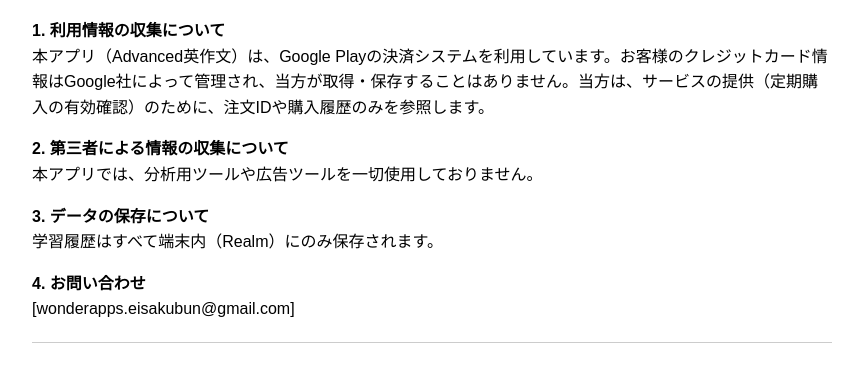
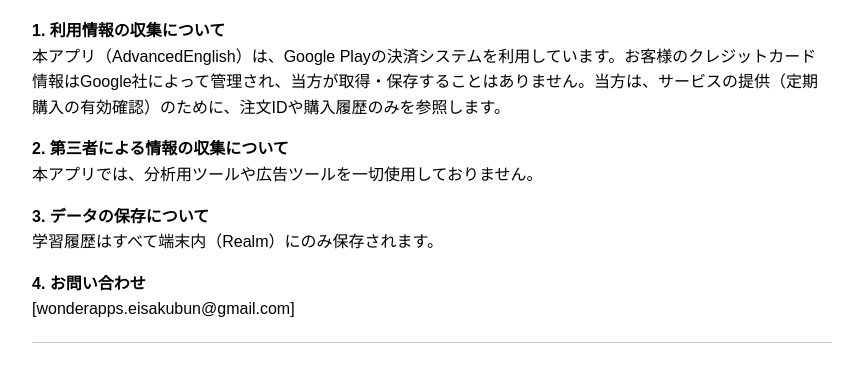
Before and after one commit to wondersequence/Advanced-policy2, a plain HTML site: page index.html in a window 1280 px wide. Shown: the part 96-478 px from the top of the page, without its empty margins (208-1071 px from the left). Drawn offline with Linux system fonts and the light colour scheme.

Commit message:
Fix app name in privacy policy section

```diff
--- a/index.html
+++ b/index.html
@@ -12,7 +12,7 @@
 </head>
 <body>
     <h1>プライバシーポリシー</h1>
-    <p><strong>1. 利用情報の収集について</strong><br>本アプリ（Advanced英作文）は、Google Playの決済システムを利用しています。お客様のクレジットカード情報はGoogle社によって管理され、当方が取得・保存することはありません。当方は、サービスの提供（定期購入の有効確認）のために、注文IDや購入履歴のみを参照します。</p>
+    <p><strong>1. 利用情報の収集について</strong><br>本アプリ（AdvancedEnglish）は、Google Playの決済システムを利用しています。お客様のクレジットカード情報はGoogle社によって管理され、当方が取得・保存することはありません。当方は、サービスの提供（定期購入の有効確認）のために、注文IDや購入履歴のみを参照します。</p>
     <p><strong>2. 第三者による情報の収集について</strong><br>本アプリでは、分析用ツールや広告ツールを一切使用しておりません。</p>
     <p><strong>3. データの保存について</strong><br>学習履歴はすべて端末内（Realm）にのみ保存されます。</p>
     <p><strong>4. お問い合わせ</strong><br>[wonderapps.eisakubun@gmail.com]</p>
```
